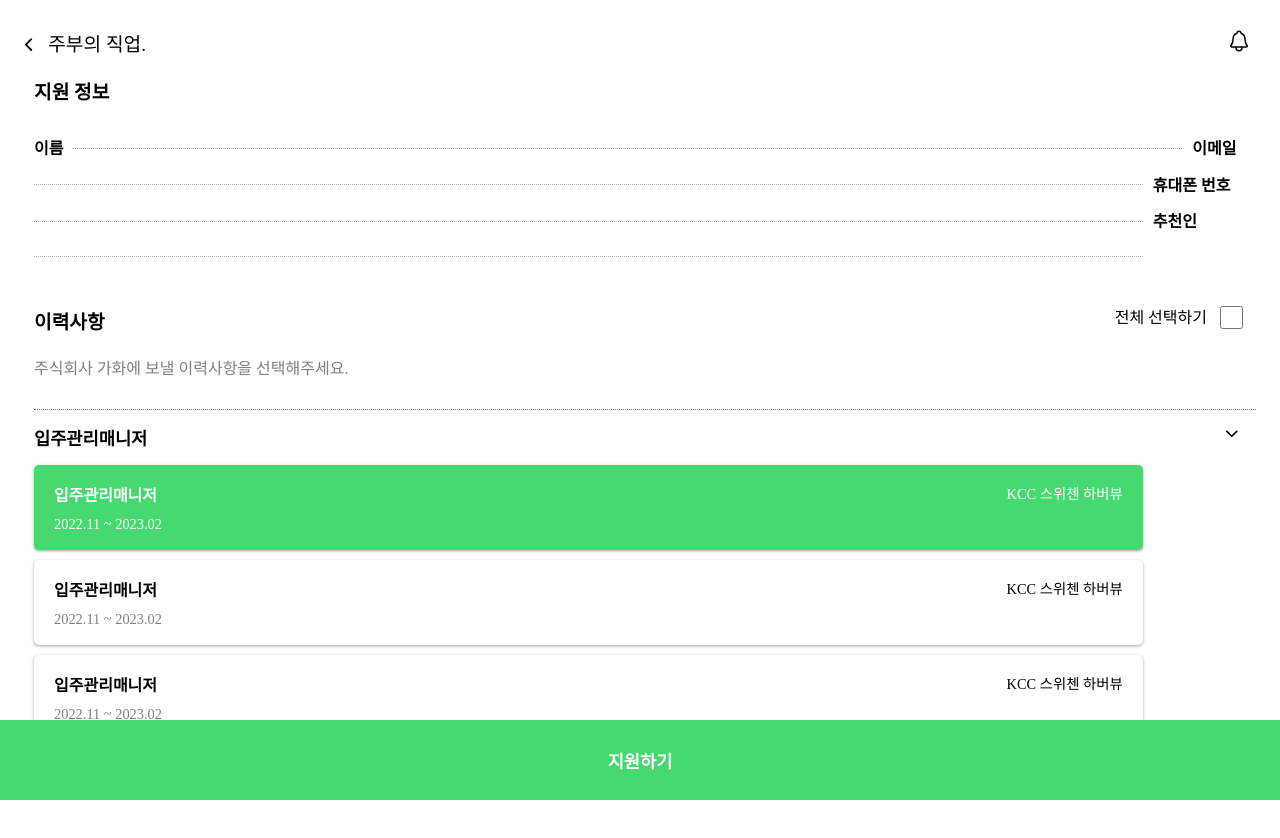
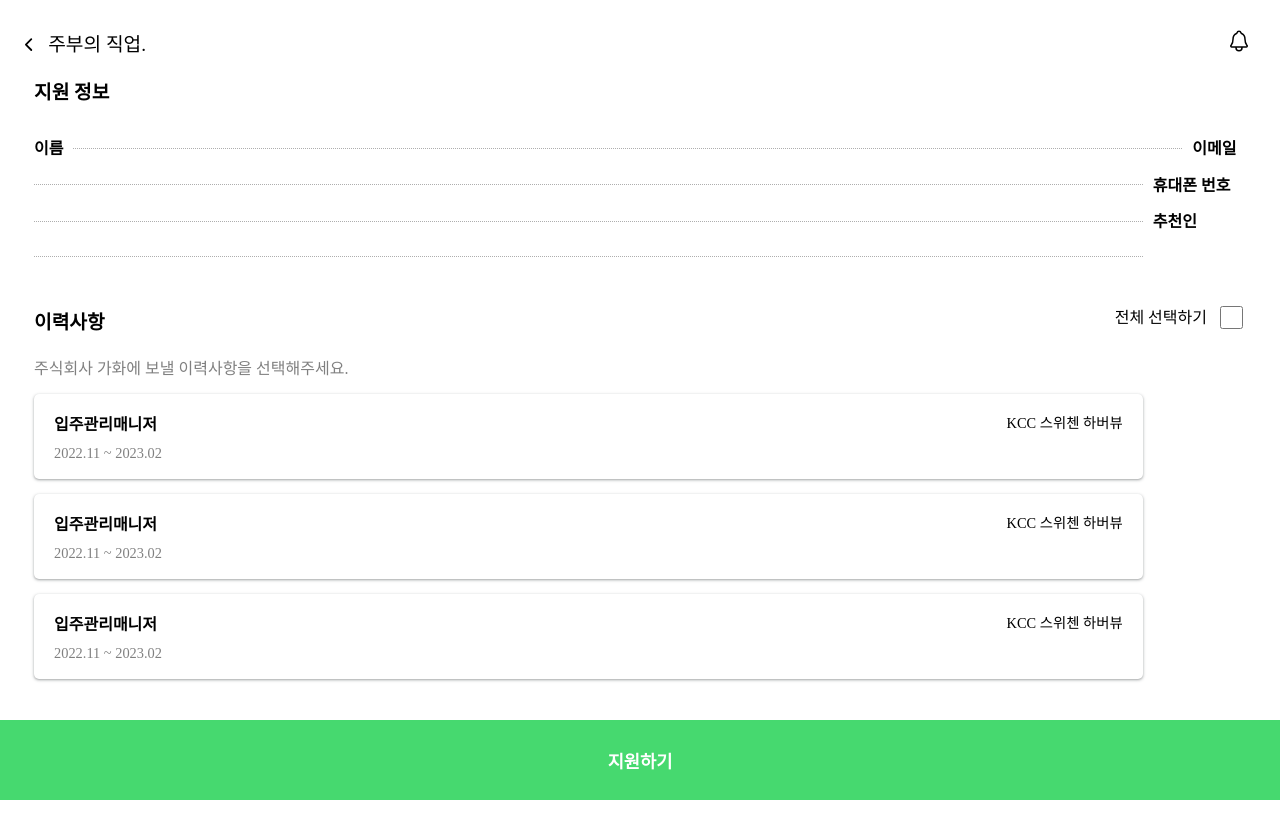
Before and after one commit to winter-soft/dku-capstone-ce-client, a React (Create React App) app: page /apply in a window 1280 px wide. Shown: the top 838 px of the page. Built offline with nearby package versions, Linux system fonts and the light colour scheme; a web font is replaced by a local one.

Commit message:
feat(#13): 지원서 클릭시 active 처리

```diff
--- /dev/null
+++ b/src/components/apply/ApplyBox.js
@@ -0,0 +1,21 @@
+import React, {useState} from "react";
+import 'swiper/css';
+
+const ApplyBox = ({title, company, date}) => {
+  const [isActive, setIsActive] = useState(false);
+
+  const handleClick = () => {
+    setIsActive((prevIsActive) => !prevIsActive);
+  };
+
+  const activeClass = isActive ? 'active' : '';
+
+  return (
+    <div className={`applyBox ${activeClass}`} onClick={handleClick}>
+      <p>{title} <span>{company}</span></p>
+      <p className="date">{date}</p>
+    </div>
+  );
+};
+
+export default ApplyBox;
--- a/src/css/Apply.css
+++ b/src/css/Apply.css
@@ -58,7 +58,7 @@
     box-shadow: rgba(60, 64, 67, 0.3) 0px 1px 2px 0px, rgba(60, 64, 67, 0.15) 0px 1px 3px 1px;
     box-sizing: border-box;
     margin-left: 10px;
-    margin-top: 10px;
+    margin-top: 15px;
 }
 
 .applyBox.active {
--- a/src/pages/Apply.js
+++ b/src/pages/Apply.js
@@ -1,8 +1,17 @@
-import React from "react";
+import React, {useState} from "react";
 import '../css/Apply.css';
 import Header from "../components/common/Header";
+import ApplyBox from "../components/apply/ApplyBox";
 
 const Apply = () => {
+  const [isActive, setIsActive] = useState(false);
+
+  const handleClick = () => {
+    setIsActive((prevIsActive) => !prevIsActive);
+  };
+
+  const activeClass = isActive ? 'active' : '';
+
   return (
     <div className="App">
       <Header/>
@@ -28,19 +37,9 @@ const Apply = () => {
           <p className="applyDescription">주식회사 가화에 보낼 이력사항을 선택해주세요.</p>
         </div>
         <div className="mb50">
-          <p className="applyBoxTitle">입주관리매니저 <span><ion-icon name="chevron-down-outline"></ion-icon></span></p>
-          <div className="applyBox active">
-            <p>입주관리매니저 <span>KCC 스위첸 하버뷰</span></p>
-            <p className="date">2022.11 ~ 2023.02</p>
-          </div>
-          <div className="applyBox">
-            <p>입주관리매니저 <span>KCC 스위첸 하버뷰</span></p>
-            <p className="date">2022.11 ~ 2023.02</p>
-          </div>
-          <div className="applyBox">
-            <p>입주관리매니저 <span>KCC 스위첸 하버뷰</span></p>
-            <p className="date">2022.11 ~ 2023.02</p>
-          </div>
+          <ApplyBox title={"입주관리매니저"} company={"KCC 스위첸 하버뷰"} date={"2022.11 ~ 2023.02"}/>
+          <ApplyBox title={"입주관리매니저"} company={"KCC 스위첸 하버뷰"} date={"2022.11 ~ 2023.02"}/>
+          <ApplyBox title={"입주관리매니저"} company={"KCC 스위첸 하버뷰"} date={"2022.11 ~ 2023.02"}/>
         </div>
       </div>
 
```
